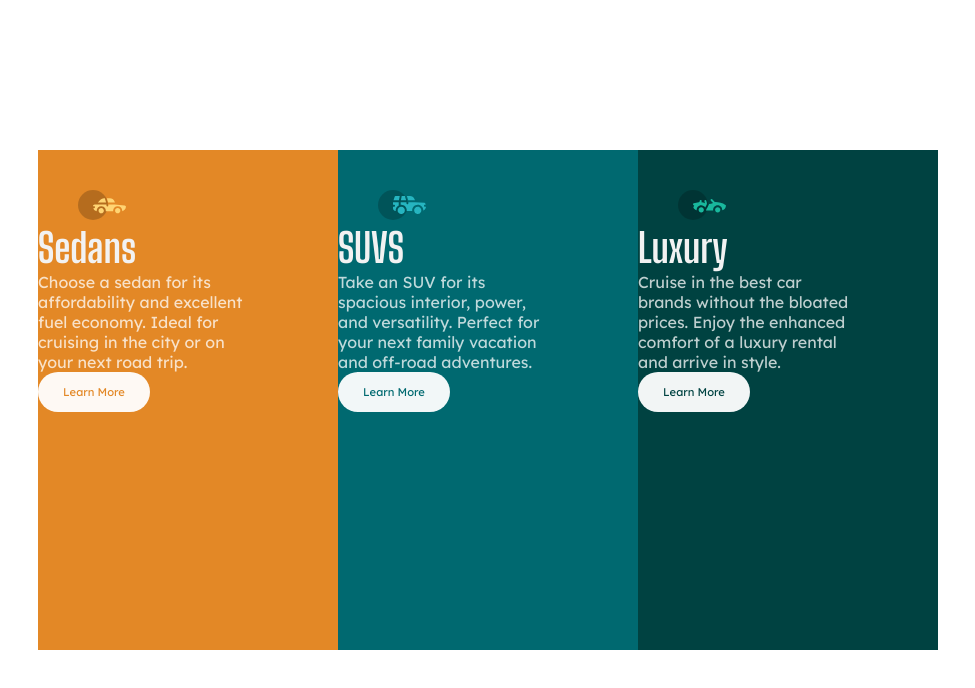
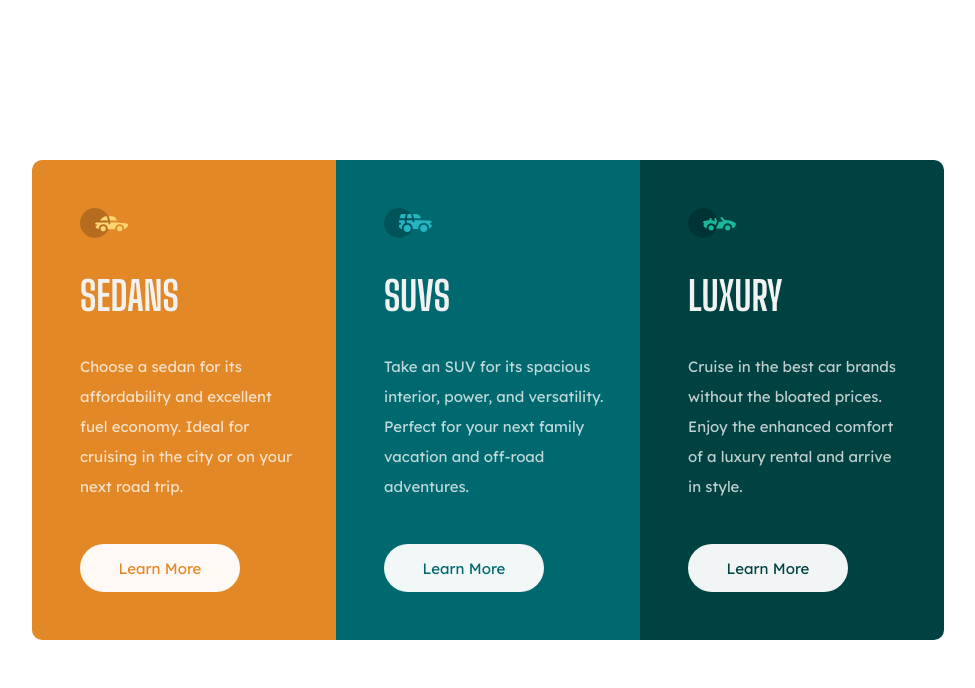
Before and after one commit to LucaDoro/3-column-preview-card, a plain HTML site: page index.html in a window 1280 px wide. Shown: the whole page, without its empty margins (152-1127 px from the left). Drawn offline with Linux system fonts and the light colour scheme.

Commit message:
Add files via upload

```diff
--- a/style.css
+++ b/style.css
@@ -1,10 +1,12 @@
 * {
   margin: 0;
   padding: 0;
+  box-sizing: border-box;
 }
 
 body {
   height: 100vh;
+  width: 100%;
   display: grid;
   place-content: center;
 }
@@ -28,62 +30,95 @@ body {
 .card {
   display: grid;
   grid-template-columns: 1fr 1fr 1fr;
+  height: 100dvh;
+  align-items: center;
 }
 
 .left-card {
-  height: 500px;
-  width: 300px;
+  height: 30em;
+  width: 19em;
   background-color: var(--bright-orange);
+  position: relative;
+  border-radius: 10px 0 0 10px;
 }
 .middle-card {
-  height: 500px;
-  width: 300px;
+  height: 30em;
+  width: 19em;
   background-color: var(--dark-cyan);
-
+  position: relative;
 }
 .right-card {
-  height: 500px;
-  width: 300px;
+  height: 30rem;
+  width: 19rem;
   background-color: var(--very-dark-cyan);
+  position: relative;
+  border-radius: 0 10px 10px 0;
+}
+
+h1 {
+  font-size: 2.5em;
+  font-family: var(--Big-Shoudlers-Display);
+  color: var(--very-light-gray);
+  font-weight: 700;
+  position: absolute;
+  top: 7rem;
+  left: 3rem;
+  text-transform: uppercase;
 }
 
 p {
   color: var(--transparent-white);
   font-family:var(--Lexend-Deca);
-  font-size: 1rem;
+  font-size: var(--font);
   font-weight: 400;
+  line-height: 2em;
   width: 220px;
   display: inline-block;
-}
-
-h1 {
-  font-size: 2.5rem;
-  font-family: var(--Big-Shoudlers-Display);
-  color: var(--very-light-gray);
-  font-weight: 700;
+  position: absolute;
+  top: 12rem;
+  left: 3rem;
 }
 
 button {
   background-color: var(--very-light-gray);
   mix-blend-mode: screen;
-  height: 2.5rem;
-  width: 7rem;
+  height: 3rem;
+  width: 10rem;
   border: none;
   border-radius: 25px;
   font-family: var(--Lexend-Deca);
-  font-size: 0.7rem;
-  transition: background-color 0.15s,
-  color 0.15s;
+  font-size: var(--font);
+  transition: background-color 0.1s,
+  color 0.1s;
+  position: absolute;
+  bottom: 3rem;
+  left: 3rem;
 }
 
-button:hover {
+button:active {
   background-color: transparent;
   border: 2px solid white;
   color: var(--very-light-gray)
 }
 
 img {
-  margin-top: 40px;
-  margin-left: 40px;
-  width: 3rem
+  width: 3rem;
+  position: absolute;
+  top: 3rem;
+  left: 3rem;
 }
+
+@media (max-width: 600px) {
+ .card {
+  display: block;
+  height: 100dvh;
+ }
+
+ .left-card {
+  border-radius: 10px 10px 0 0;
+ }
+
+ .right-card {
+  border-radius: 0 0 10px 10px;
+ }
+}
```
